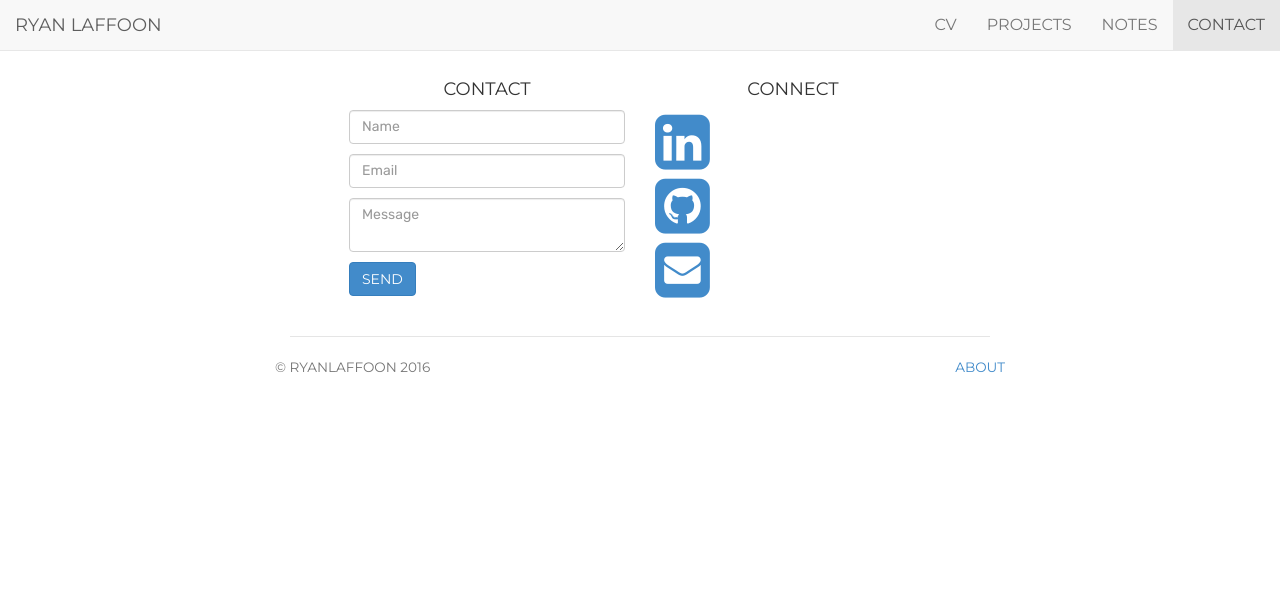
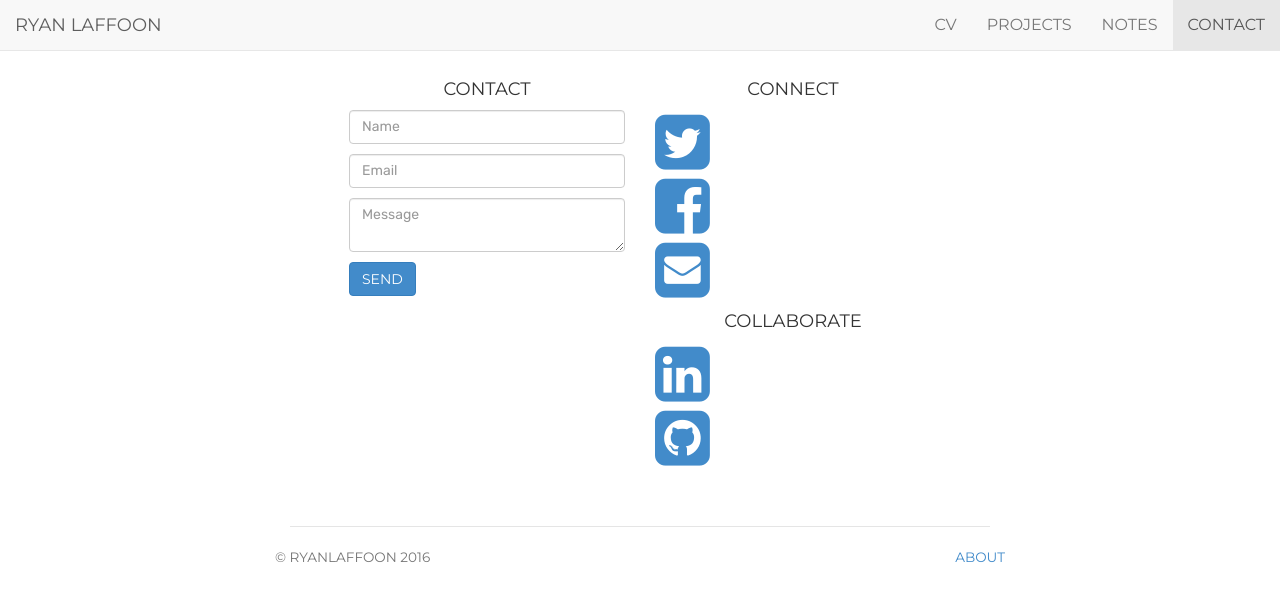
Before and after one commit to ryanlaffoon/ryanlaffoon.github.io, a Jekyll site: the page built from contact/index.html, in a window 1280 px wide. Shown: the top 601 px of the page. Built offline with Jekyll 4.4.1, drawn with Linux system fonts in a browser that asks for light colours.

Commit message:
Update index.html

```diff
--- a/contact/index.html
+++ b/contact/index.html
@@ -19,8 +19,14 @@ description: Contact information for Ryan Laffoon, A Developer and Musician livi
     </div>
     <div class="contactIcons col-md-6">
         <h4>Connect</h4>
+        <span class="contactIcon"><a href="https://www.twitter.com/ryan_laffoon/"><i class="fa fa-twitter-square fa-4x"></i></a></span>
+        <span class="contactIcon"><a href="https://www.facebook.com/in/ryanlaffoon/"><i class="fa fa-facebook-square fa-4x"></i></a></span>
+        <span class="contactIcon"><a href="mailto:ryan_laffoon@msn.com"><i class="fa fa-envelope-square fa-4x"></i></a></span>
+    </div>
+    <div class="contactIcons col-md-6">
+        <h4>Collaborate</h4>
         <span class="contactIcon"><a href="https://www.linkedin.com/in/ryan-laffoon/"><i class="fa fa-linkedin-square fa-4x"></i></a></span>
         <span class="contactIcon"><a href="https://github.com/ryanlaffoon"><i class="fa fa-github-square fa-4x"></i></a></span>
-        <span class="contactIcon"><a href="mailto:ryan_laffoon@msn.com"><i class="fa fa-envelope-square fa-4x"></i></a></span>
+        <span class="contactIcon"><a href="https://stackoverflow.com/story/ryanlaffoon"><i class="fa fa-stackoverflow-square fa-4x"></i></a></span>
     </div>
 </div>
```
